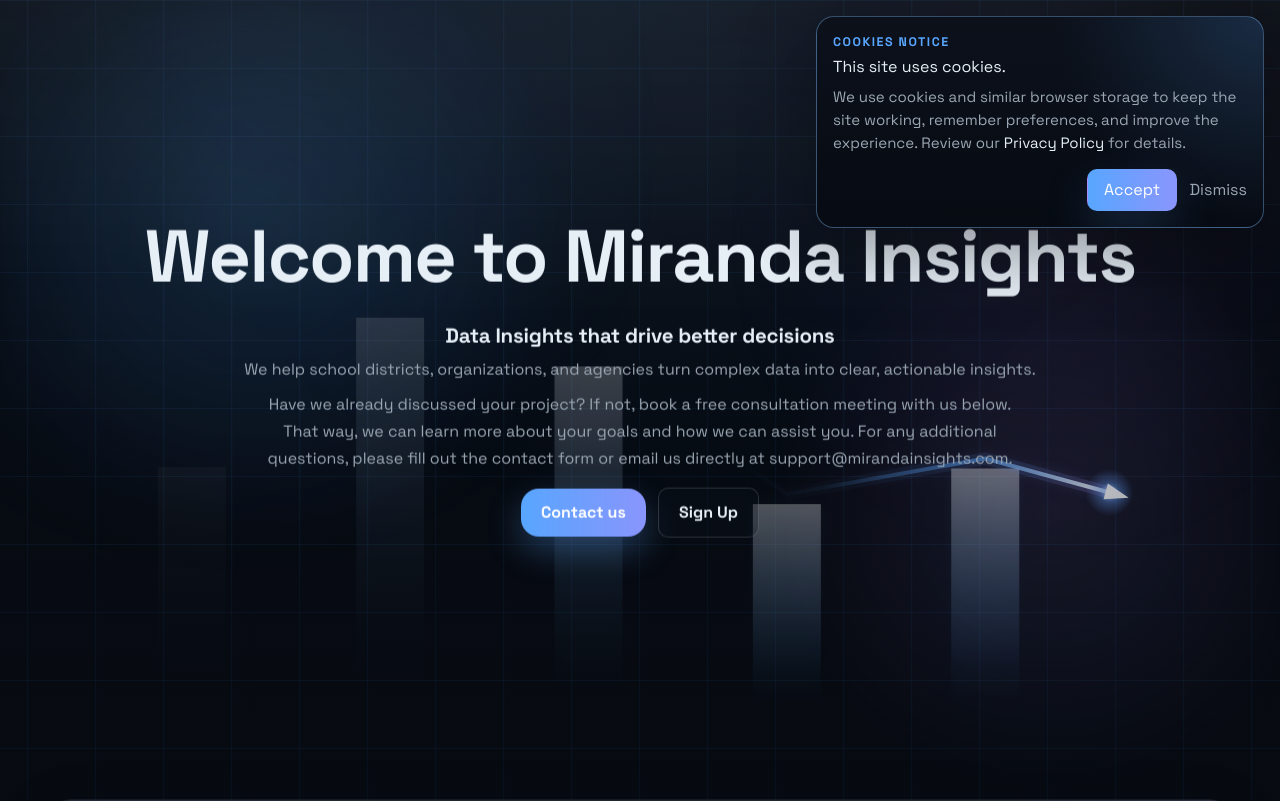
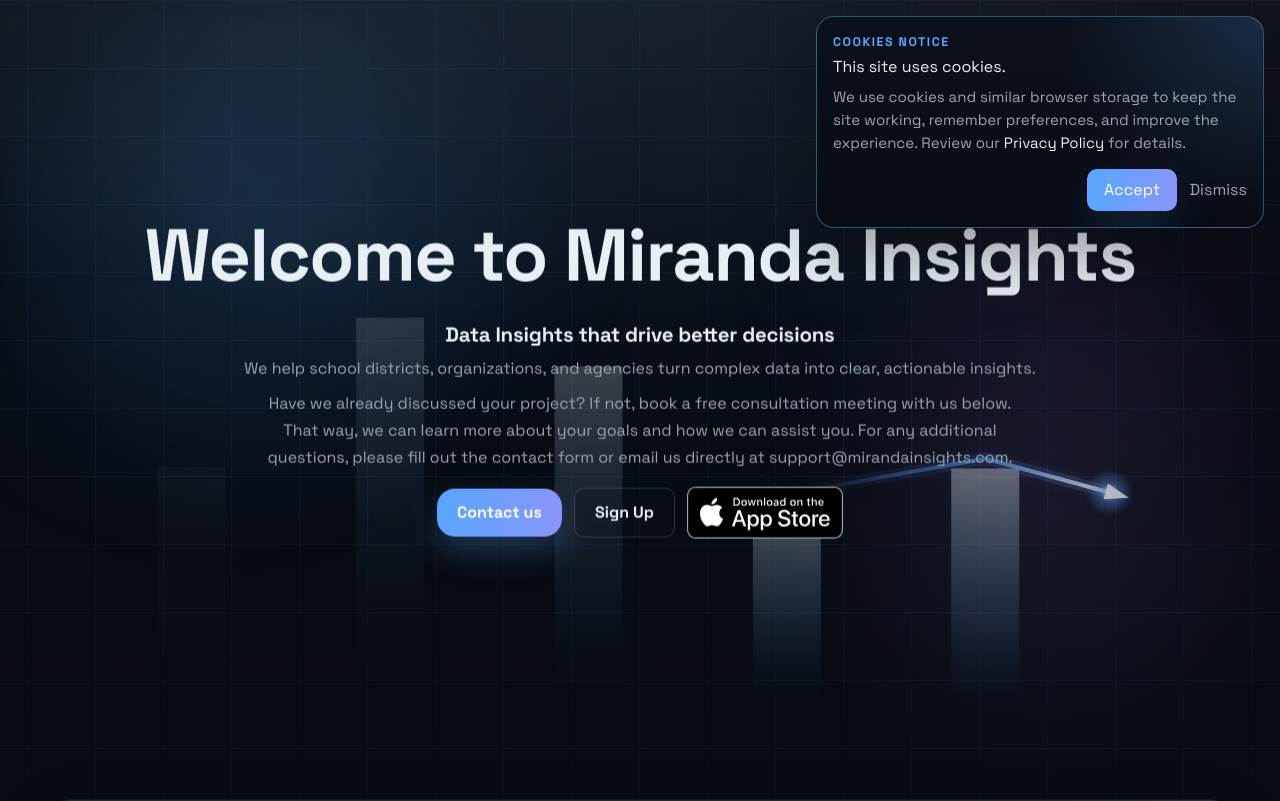
Before and after one commit to isaiaha09/miranda_insights, a Django app: page / in a window 1280 px wide. Shown: the top 801 px of the page. Run offline with Django 5.2, Linux system fonts and the light colour scheme.

Commit message:
added download on ios app store logo

```diff
--- a/current_website/static/css/home.css
+++ b/current_website/static/css/home.css
@@ -220,6 +220,24 @@ body.landing .hero-search input[type="search"] {
     gap: 0.75rem;
 }
 
+.hero-app-store-link {
+    display: inline-flex;
+    align-items: center;
+    line-height: 0;
+}
+
+.hero-app-store-link:focus-visible {
+    outline: 3px solid var(--ring);
+    outline-offset: 4px;
+    border-radius: 0.9rem;
+}
+
+.hero-app-store-badge {
+    display: block;
+    height: 3rem;
+    width: auto;
+}
+
 .hero-cta .btn-primary {
     background: linear-gradient(90deg, var(--accent), var(--accent-2));
     background-size: 160% 160%;
@@ -238,6 +256,10 @@ body.landing .hero-cta .btn-primary,
 body.landing .hero-cta .btn-ghost {
     padding: 0.75rem 1.25rem;
     font-weight: 700;
+}
+
+body.landing .hero-app-store-badge {
+    height: 3.25rem;
 }
 
 body.landing .hero-cta .btn-primary {
--- a/current_website/templates/index.html
+++ b/current_website/templates/index.html
@@ -27,6 +27,19 @@
           <p class="hero-cta">
             <a class="btn btn-primary" href="{% url 'contact_support' %}">Contact us</a>
             <a class="btn btn-ghost" href="{% url 'signup' %}">Sign Up</a>
+              <a
+                class="hero-app-store-link"
+                href="https://apps.apple.com/us/app/miranda-insights-mobile/id6762920274?uo=4"
+                target="_blank"
+                rel="noopener noreferrer"
+                aria-label="Download Miranda Insights Mobile on the iOS App Store"
+              >
+                <img
+                  class="hero-app-store-badge"
+                  src="{% static 'img/Download_on_the_App_Store_Badge_US-UK_RGB_blk_092917.svg' %}"
+                  alt="Download Miranda Insights Mobile on the App Store"
+                />
+              </a>
           </p>
         </div>
       </div>
```
Also changed, not shown: current_website/static/img/Download_on_the_App_Store_Badge_US-UK_RGB_blk_092917.svg (added).
